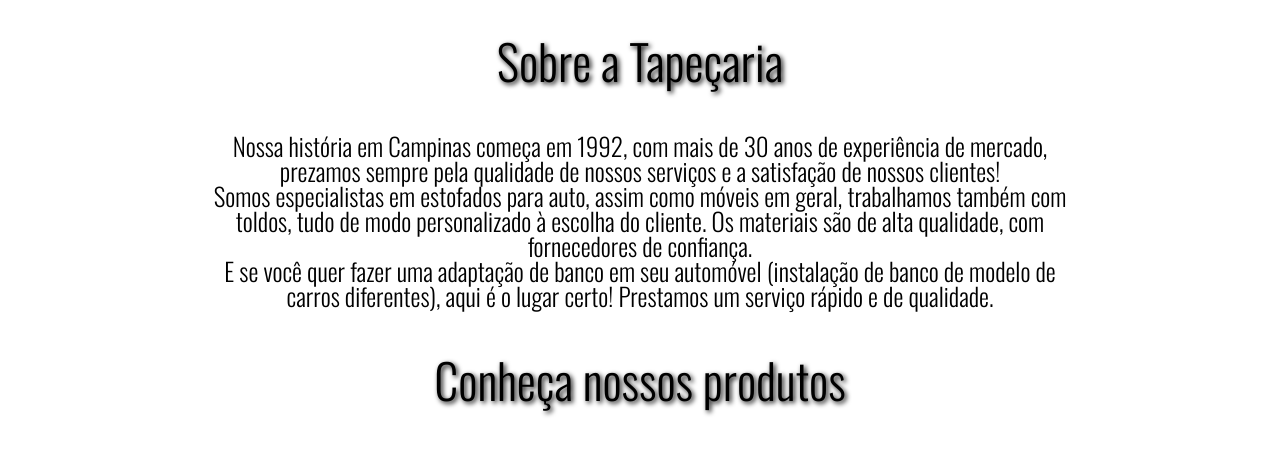
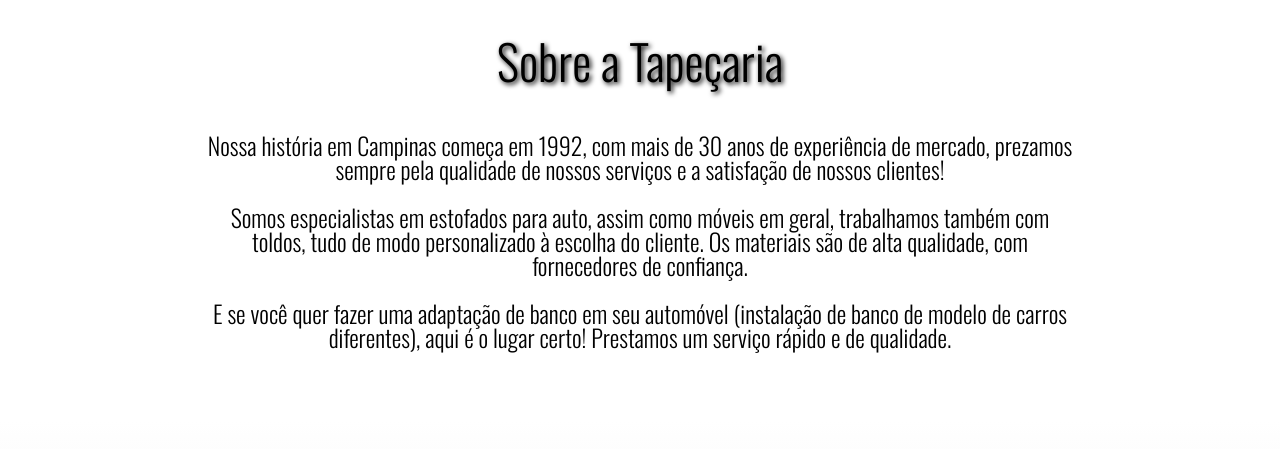
Before and after one commit to ViniciusDDev/estudo-stopcartapecaria, a plain HTML site: page index.html in a window 1280 px wide. Shown: the part 282-731 px from the top of the page. Drawn offline with nearby package versions, Linux system fonts and the light colour scheme.

Commit message:
Update index.html

```diff
--- a/index.html
+++ b/index.html
@@ -7,7 +7,7 @@
 		<meta charset="utf-8">
 		<meta name="viewport" content="width=device-width">
 		<link rel="stylesheet" href="https://viniciusddev.github.io/estudo-stopcartapecaria/reset.css">
-		<link rel="stylesheet" href="https://viniciusddev.github.io/estudo-stopcartapecaria/style.css">
+		<link rel="stylesheet" href="https://viniciusddev.github.io/estudo-stopcartapecaria/style-home.css">
 		<link href="https://fonts.googleapis.com/css2?family=Oswald:wght@300&display=swap" rel="stylesheet">
 		<link rel="icon" type="image/png" href="Fotos/Logo/StopCarMINI.png">
 	</head>
```
